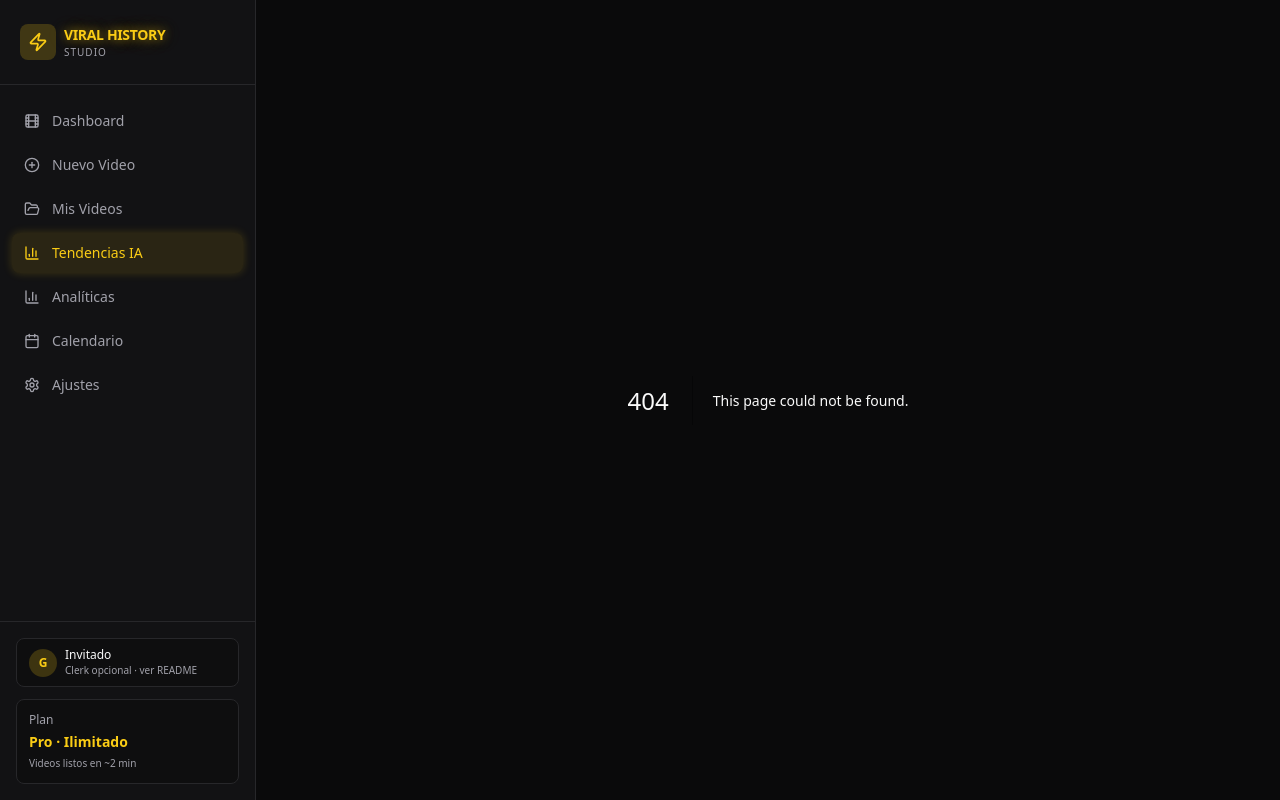
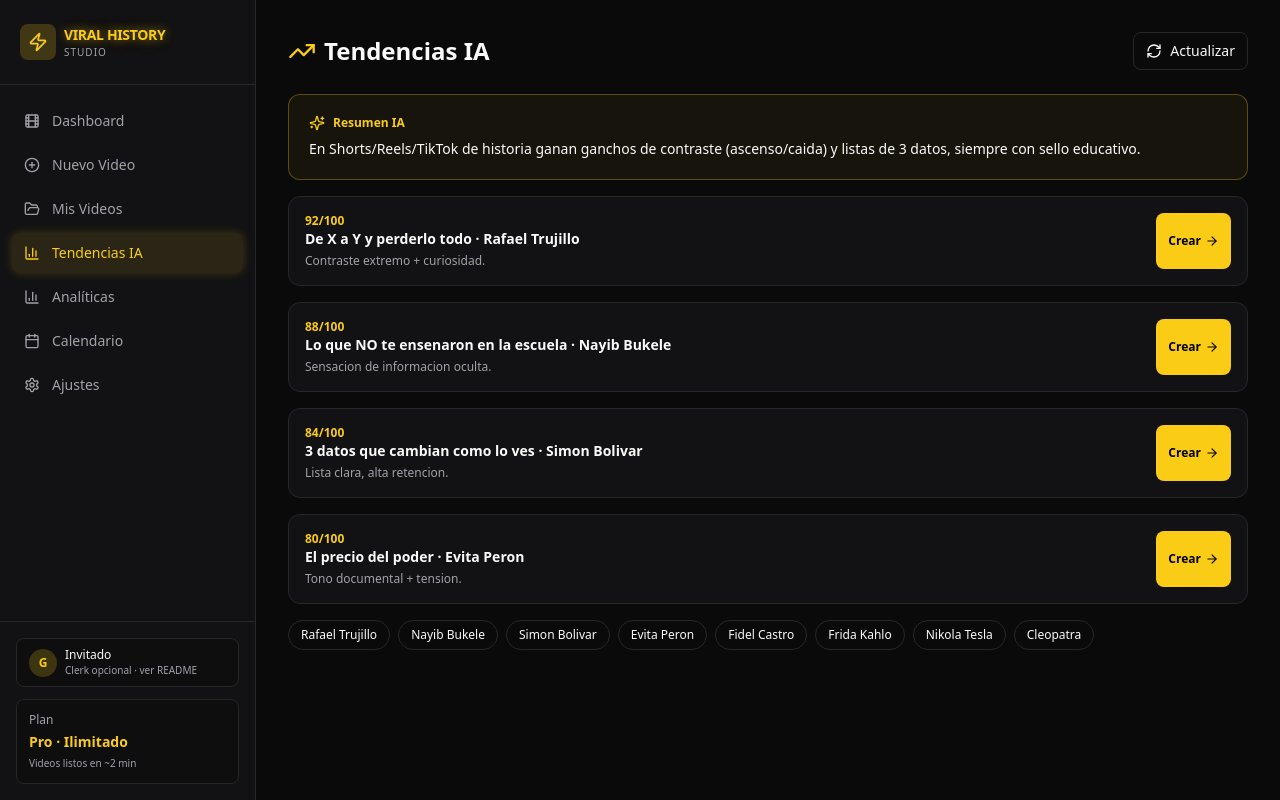
Before and after one commit to nerolizacaraballomarmolejos-glitch/viral-history-studio, a Next.js app: page /tendencias in a window 1280 px wide. Before the commit this address had no page. Built offline with nearby package versions, Linux system fonts and the light colour scheme.

Commit message:
feat: research + script generator + tendencias page

```diff
--- /dev/null
+++ b/src/app/tendencias/page.tsx
@@ -0,0 +1,71 @@
+"use client";
+
+import { useEffect, useState } from "react";
+import Link from "next/link";
+import { TrendingUp, Loader2, Sparkles, RefreshCw, ArrowRight } from "lucide-react";
+
+export default function TendenciasPage() {
+  const [report, setReport] = useState<any>(null);
+  const [loading, setLoading] = useState(true);
+  const [error, setError] = useState<string | null>(null);
+
+  async function load() {
+    setLoading(true);
+    setError(null);
+    try {
+      const res = await fetch("/api/trends");
+      if (!res.ok) throw new Error("No se pudieron cargar tendencias");
+      setReport(await res.json());
+    } catch (e: any) {
+      setError(e.message || "Error");
+    } finally {
+      setLoading(false);
+    }
+  }
+
+  useEffect(() => { load(); }, []);
+
+  return (
+    <div className="p-4 md:p-8 pb-24 max-w-5xl mx-auto">
+      <div className="flex items-center justify-between mb-6">
+        <h1 className="text-2xl font-bold flex items-center gap-2">
+          <TrendingUp className="h-7 w-7 text-neon" /> Tendencias IA
+        </h1>
+        <button onClick={load} className="rounded-lg border border-border px-3 py-2 text-sm flex items-center gap-2">
+          <RefreshCw className={`h-4 w-4 ${loading ? "animate-spin" : ""}`} /> Actualizar
+        </button>
+      </div>
+      {loading && <div className="flex justify-center py-20 text-muted"><Loader2 className="h-6 w-6 animate-spin" /></div>}
+      {error && <p className="text-danger text-sm">{error}</p>}
+      {report && !loading && (
+        <div className="space-y-4">
+          <div className="rounded-xl border border-neon/30 bg-neon/5 p-5">
+            <div className="flex items-center gap-2 text-neon mb-2"><Sparkles className="h-4 w-4" /><span className="text-xs font-semibold">Resumen IA</span></div>
+            <p className="text-sm">{report.summary}</p>
+          </div>
+          {report.topTrends?.map((t: any) => (
+            <div key={t.id} className="rounded-xl border border-border bg-card p-4 flex justify-between gap-3">
+              <div>
+                <p className="text-xs text-neon font-bold">{t.score}/100</p>
+                <h3 className="font-semibold text-sm">{t.title}</h3>
+                <p className="text-xs text-muted mt-1">{t.whyViral}</p>
+              </div>
+              {t.characterHint && (
+                <Link href={`/nuevo?nombre=${encodeURIComponent(t.characterHint)}`}
+                  className="shrink-0 rounded-lg bg-neon px-3 py-2 text-xs font-bold text-black flex items-center gap-1">
+                  Crear <ArrowRight className="h-3.5 w-3.5" />
+                </Link>
+              )}
+            </div>
+          ))}
+          <div className="flex flex-wrap gap-2">
+            {report.suggestedCharacters?.map((c: string) => (
+              <Link key={c} href={`/nuevo?nombre=${encodeURIComponent(c)}`}
+                className="rounded-full border border-border px-3 py-1.5 text-xs hover:border-neon hover:text-neon">{c}</Link>
+            ))}
+          </div>
+        </div>
+      )}
+    </div>
+  );
+}
--- /dev/null
+++ b/src/lib/research.ts
@@ -0,0 +1,42 @@
+import type { ResearchData } from "./types";
+
+export async function researchCharacter(name: string): Promise<ResearchData> {
+  const cleaned = name.trim();
+  if (!cleaned) return fallback(cleaned);
+  try {
+    const searchUrl = `https://es.wikipedia.org/w/api.php?action=query&list=search&srsearch=${encodeURIComponent(cleaned)}&format=json&origin=*&srlimit=3`;
+    const searchRes = await fetch(searchUrl, { headers: { "User-Agent": "ViralHistoryStudio/1.0" } });
+    const searchData = await searchRes.json();
+    const first = searchData?.query?.search?.[0];
+    if (!first) return fallback(cleaned);
+    const title = first.title;
+    const summaryUrl = `https://es.wikipedia.org/api/rest_v1/page/summary/${encodeURIComponent(title)}`;
+    const summary = await (await fetch(summaryUrl, { headers: { "User-Agent": "ViralHistoryStudio/1.0" } })).json();
+    const extract = summary.extract || first.snippet?.replace(/<[^>]+>/g, "") || "";
+    return {
+      name: summary.title || title || cleaned,
+      birth: extract.match(/\d{4}/)?.[0] ? `Contexto temporal cercano a ${extract.match(/\d{4}/)?.[0]}` : "Origenes documentados de forma incompleta.",
+      rise: "Su ascenso reordeno el mapa de poder de su epoca.",
+      peak: "Alcanzo un nivel de poder o influencia dificil de igualar.",
+      fall: "Su trayectoria termino de forma controvertida o dramatica.",
+      summary: extract.slice(0, 800),
+      keyFacts: extract.split(/(?<=[.!?])\s+/).filter((s: string) => s.length > 40).slice(0, 5),
+      sources: [summary.content_urls?.desktop?.page || `https://es.wikipedia.org/wiki/${encodeURIComponent(title)}`],
+    };
+  } catch {
+    return fallback(cleaned);
+  }
+}
+
+function fallback(name: string): ResearchData {
+  return {
+    name: name || "Personaje",
+    birth: "Origenes no del todo claros en fuentes abiertas.",
+    rise: "Logro un ascenso notable en poder o influencia.",
+    peak: "Llego a un punto de maxima relevancia historica.",
+    fall: "Su trayectoria termino de forma controvertida o dramatica.",
+    summary: `${name} es una figura historica cuyo relato sigue generando debate.`,
+    keyFacts: ["Figura con fuerte impacto en su region o epoca."],
+    sources: [`https://es.wikipedia.org/wiki/${encodeURIComponent(name)}`],
+  };
+}
--- /dev/null
+++ b/src/lib/script-generator.ts
@@ -0,0 +1,44 @@
+import type { ResearchData, ScriptResult, Tone, Duration } from "./types";
+import { sanitizeScript } from "./utils";
+
+export function generateViralScript(
+  data: ResearchData,
+  tone: Tone,
+  duration: Duration,
+  viralFormat?: string
+): ScriptResult {
+  const name = data.name;
+  const hooks: Record<Tone, string[]> = {
+    "viral-polemico": [
+      `Fines educativos. ${name}. De la nada... a controlarlo todo. Y luego perderlo todo.`,
+    ],
+    "documental-educativo": [
+      `Fines educativos. La historia de ${name}: como el poder se construye... y como se desmorona.`,
+    ],
+    motivacional: [
+      `Fines educativos. ${name} demostro que desde abajo se puede llegar muy lejos... pero el poder tiene un precio.`,
+    ],
+  };
+  let hook = hooks[tone][0];
+  if (viralFormat?.toLowerCase().includes("3 datos")) {
+    hook = `Fines educativos. Tres datos de ${name} que cambian como lo miras.`;
+  }
+  const body = [data.birth, data.rise, data.peak, data.fall, ...(data.keyFacts || []).slice(0, 2)].join(" ");
+  const close =
+    tone === "viral-polemico"
+      ? "Fue codicia... o simple sed de poder? Guarda este video. Parte dos viene."
+      : "Esta es solo una parte de su historia. Que opinas tu?";
+  const fullScript = sanitizeScript([hook, body, close].join(" "));
+  return {
+    hook,
+    fullScript,
+    segments: [
+      { text: hook, durationSec: 12 },
+      { text: body, durationSec: Math.max(20, duration - 25) },
+      { text: close, durationSec: 10 },
+    ],
+    description: `Fines educativos. ${name}: de X a Y. Codicia o poder? Guarda parte 2.`,
+    hashtags: ["#historia", "#viral", "#documental", "#shorts", "#fineseducativos"],
+    titleCover: `DE ${name.toUpperCase().split(" ")[0]} A TODO... Y A NADA`,
+  };
+}
--- /dev/null
+++ b/src/lib/trends.ts
@@ -0,0 +1,76 @@
+export interface ViralTrend {
+  id: string;
+  title: string;
+  characterHint?: string;
+  format: string;
+  hookTemplate: string;
+  whyViral: string;
+  platforms: ("tiktok" | "reels" | "shorts")[];
+  score: number;
+  tags: string[];
+  exampleAngle: string;
+}
+
+export interface TrendReport {
+  generatedAt: string;
+  summary: string;
+  topTrends: ViralTrend[];
+  winningFormats: string[];
+  advice: string[];
+  suggestedCharacters: string[];
+}
+
+const CHARS = ["Rafael Trujillo", "Nayib Bukele", "Simon Bolivar", "Evita Peron", "Fidel Castro", "Frida Kahlo", "Nikola Tesla", "Cleopatra"];
+
+const FORMATS = [
+  { format: "De X a Y y perderlo todo", why: "Contraste extremo + curiosidad." },
+  { format: "Lo que NO te ensenaron en la escuela", why: "Sensacion de informacion oculta." },
+  { format: "3 datos que cambian como lo ves", why: "Lista clara, alta retencion." },
+  { format: "El precio del poder", why: "Tono documental + tension." },
+];
+
+export async function analyzeViralTrends(): Promise<TrendReport> {
+  const topTrends: ViralTrend[] = FORMATS.map((f, i) => {
+    const char = CHARS[i % CHARS.length];
+    return {
+      id: `trend-${i + 1}`,
+      title: `${f.format} · ${char}`,
+      characterHint: char,
+      format: f.format,
+      hookTemplate: `Fines educativos. ${char}. ${f.format}.`,
+      whyViral: f.why,
+      platforms: ["tiktok", "reels", "shorts"],
+      score: 92 - i * 4,
+      tags: ["#historia", "#viral", "#documental"],
+      exampleAngle: `Fines educativos. Historia de ${char}.`,
+    };
+  });
+  return {
+    generatedAt: new Date().toISOString(),
+    summary: "En Shorts/Reels/TikTok de historia ganan ganchos de contraste (ascenso/caida) y listas de 3 datos, siempre con sello educativo.",
+    topTrends,
+    winningFormats: FORMATS.map((f) => f.format),
+    advice: [
+      "Primeros 3 segundos: promesa clara + Fines educativos.",
+      "Subtitulos amarillos; sin digitos en voz.",
+      "70s rinde mejor que 90s en historia polemica.",
+      "CTA al final: Parte 2? sube guardados.",
+    ],
+    suggestedCharacters: CHARS,
+  };
+}
+
+export function recommendFormatForCharacter(name: string): ViralTrend {
+  return {
+    id: "rec-1",
+    title: `De X a Y · ${name}`,
+    characterHint: name,
+    format: FORMATS[0].format,
+    hookTemplate: `Fines educativos. ${name}. De la nada a todo.`,
+    whyViral: FORMATS[0].why,
+    platforms: ["tiktok", "reels", "shorts"],
+    score: 90,
+    tags: ["#historia", "#viral"],
+    exampleAngle: `Fines educativos. ${name}.`,
+  };
+}
```
